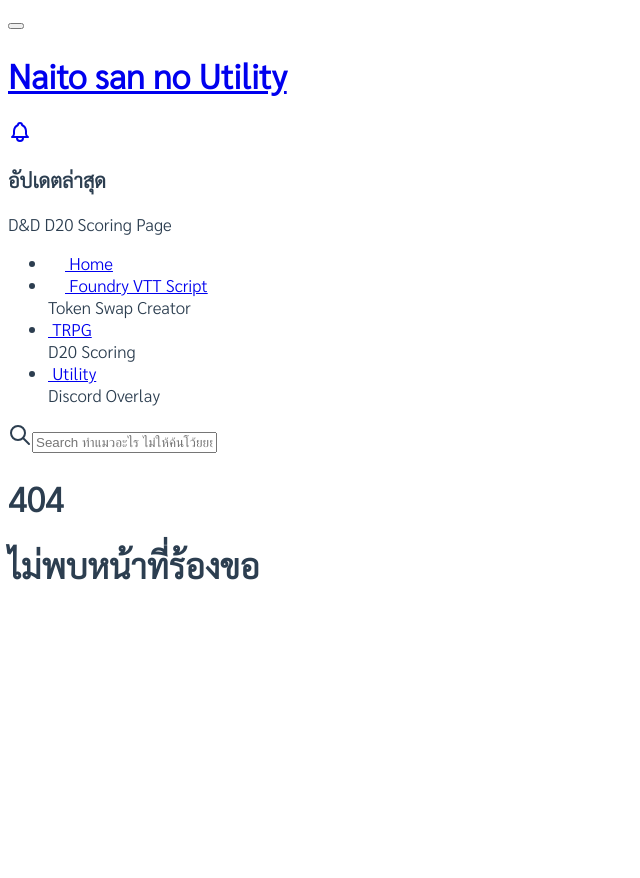
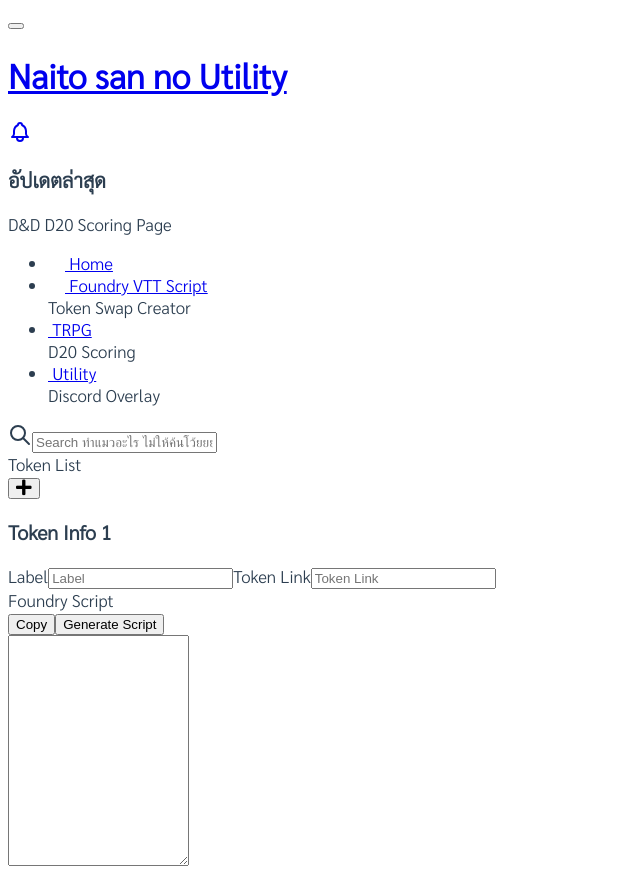
Before and after one commit to NishijiNaito/NishijiNaito.github.io, a Vue app: page /foundryvtt/token-swap in a window 1280 px wide. Before the commit this address had no page. Shown: the whole page, without its empty margins (0-640 px from the left). Before the commit the page ends 800 px from the top, so only its background shows below. Built offline with nearby package versions, Linux system fonts and the light colour scheme; some icons are missing; what vue-sweetalert2 would draw is missing.

Commit message:
[ADD]  foundryVTT Script > TokenSwap

```diff
--- /dev/null
+++ b/src/assets/token_swap.json
@@ -0,0 +1,4 @@
+{
+  "main": "let image = [\n  arr_images\n];\n\n\nfunction run() {\n  if (!token) {\n    ui.notifications.error(\"ไม่พบ Token ของคุณ\");\n    return;\n  }\n\n\n  let ous = image.reduce((p, e) => {\n    if (e.label != '' & e.url != '') {\n      if (token.data.texture.src == e.url) {\n        return p += `<div class=\"form-group\"><input type=\"radio\" id=\"u_${e.label}\" name=\"url\" value=\"${e.url}\" checked><label for=\"u_${e.label}\">${e.label}</label><br></div>`;\n      } else {\n        return p += `<div class=\"form-group\"><input type=\"radio\" id=\"u_${e.label}\" name=\"url\" value=\"${e.url}\"><label for=\"u_${e.label}\">${e.label}</label><br></div>`;\n      }\n\n\n    } else {\n      return p;\n    }\n  }, \"\");\n\n\n  const myContent = `<form class=\"editable flexcol\">${ous}</form>`;\n\n\n\n\n\n\n  new Dialog({\n    title: \"เลือกรูปที่ต้องการเปลี่ยน\",\n    content: myContent,\n    buttons: {\n      button1: {\n        label: \"OK\",\n        callback: (html) => myCallback(html),\n        icon: `<i class=\"fas fa-check\"></i>`\n      }\n    }\n  }).render(true);\n\n\n}\n\n\nasync function myCallback(html) {\n  const url = html.find(\"input[name='url']:checked\").val();\n  token.document.update({ img: url });\n}\n\n\nrun();",
+  "in_array": "{ label: `i_label`, url: `i_url` },"
+}
--- a/src/router/index.js
+++ b/src/router/index.js
@@ -16,6 +16,16 @@ const router = createRouter({
           path: 'd20scoring',
           name: 'd20scoring',
           component: () => import('@/views/D20ScoringView.vue')
+          // component: () => import('@/views/utility/DiscordOverlayView.vue')
+        }
+      ]
+    }, {
+      path: '/foundryvtt',
+      children: [
+        {
+          path: 'token-swap',
+          name: 'token-swap',
+          component: () => import('@/views/fovttscr/TokenSwapView.vue')
           // component: () => import('@/views/utility/DiscordOverlayView.vue')
         }
       ]
--- a/src/views/HomeView.vue
+++ b/src/views/HomeView.vue
@@ -22,18 +22,20 @@
       <div class="col-lg-6">
         อัปเดตล่าสุด
         <br />
-        เพิ่มเมนู Utility > Discord Overlay ใช้สำหรับสร้างไฟล์ CSS สำหรับใช้ใน
-        OBS ของ Discord
-
+        - เพิ่มเมนู Foundry VTT Script > Token Swap Creator สำหรับการ Generate
+        Script สำหรับการเปลี่ยน Token ของแต่ละบุคคล
         <br /><br />
         อัปเดตต่อไป
         <br />
-        เพิ่มเมนู Token Swap Creator ใช้สำหรับคัดลอกไฟล์ Javascript เพื่อเปลี่ยน
-        Token ใน Scene ของ Foundry Vtt (ซึ่งชั้นควรทำก่อน แต่ดันเพลินจนลืม)
+        - ไม่รู้ ยังคิดไม่ออก
+
         <br /><br />
         อัปเดตก่อนหน้านี้
         <br />
         เพิ่มเมนู TRPG > D20 Scoring ใช้สำหรับบันทึกข้อมูลการทอยทั้งหมด
+        <br />
+        - เพิ่มเมนู Utility > Discord Overlay ใช้สำหรับสร้างไฟล์ CSS สำหรับใช้ใน
+        - OBS ของ Discord
       </div>
     </div>
   </div>
--- a/src/views/fovttscr/TokenSwapView.vue
+++ b/src/views/fovttscr/TokenSwapView.vue
@@ -1,5 +1,83 @@
 <template>
-  <div>TOKEN SWAP</div>
+  <div class="row justify-content-center g-3">
+    <div class="col-lg-5">
+      <div class="card">
+        <div class="card-header">
+          Token List
+          <div class="card-actions btn-actions">
+            <button @click="addList()" class="btn-action">
+              <i class="fas fa-plus fa-lg text-success"></i>
+            </button>
+          </div>
+        </div>
+        <div class="card-body">
+          <!-- {{ dc_list }} -->
+          <form @submit.prevent="generateScript()">
+            <button type="submit" ref="cssf" hidden>submit</button>
+            <div class="card mb-3" v-for="(pl, idx) in pic_list" :key="idx">
+              <div class="card-header">
+                <h3 class="card-title">Token Info {{ idx + 1 }}</h3>
+                <div
+                  class="card-actions btn-actions"
+                  v-show="pic_list.length > 1"
+                >
+                  <button @click="pic_list.splice(idx, 1)" class="btn-action">
+                    <i class="fas fa-times fa-lg text-danger"></i>
+                  </button>
+                </div>
+              </div>
+              <div class="card-body">
+                <div class="form-group">
+                  <label :for="'tolip_' + idx">Label</label>
+                  <input
+                    type="text"
+                    class="form-control mb-1"
+                    :id="'tolip_' + idx"
+                    v-model="pl.i_label"
+                    aria-describedby="helpId"
+                    placeholder="Label"
+                    required
+                  />
+                  <label :for="'urlip_' + idx">Token Link</label>
+                  <input
+                    type="url"
+                    class="form-control"
+                    :id="'urlip_' + idx"
+                    v-model="pl.i_url"
+                    aria-describedby="helpId"
+                    placeholder="Token Link"
+                    required
+                  />
+                </div>
+              </div>
+            </div>
+          </form>
+        </div>
+      </div>
+    </div>
+    <div class="col-lg-7">
+      <div class="card">
+        <div class="card-header">
+          Foundry Script
+          <div class="card-actions">
+            <button @click="toCopy()" class="btn btn-info me-2">Copy</button>
+            <button @click="$refs.cssf.click()" class="btn btn-primary">
+              Generate Script
+            </button>
+          </div>
+        </div>
+        <div class="card-body">
+          <textarea
+            class="form-control"
+            rows="15"
+            v-model="scriptcode"
+            readonly
+          >
+          </textarea>
+        </div>
+      </div>
+    </div>
+  </div>
 </template>
 
 <script>
@@ -9,7 +87,39 @@ export default {
   data() {
     return {
       t,
+      pic_list: [
+        {
+          i_label: "",
+          i_url: "",
+        },
+      ],
+      scriptcode: "",
     };
+  },
+  methods: {
+    addList() {
+      this.pic_list.push({
+        i_label: "",
+        i_url: "",
+      });
+    },
+    toCopy() {
+      navigator.clipboard.writeText(this.scriptcode);
+    },
+    generateScript() {
+      let inarray = this.pic_list.reduce((p, now) => {
+        return (
+          p +
+          t.in_array
+            .replaceAll("i_label", now.i_label)
+            .replaceAll("i_url", now.i_url)
+        );
+      }, "");
+
+      this.scriptcode = t.main
+        .replaceAll("arr_images", inarray)
+        .replaceAll("\n", "");
+    },
   },
 };
 </script>
```
